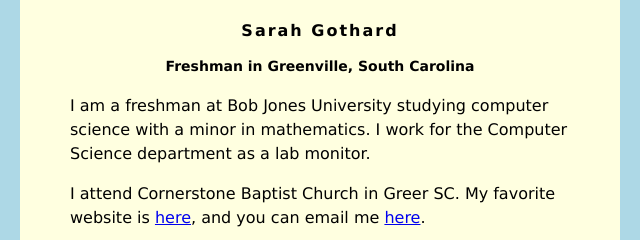
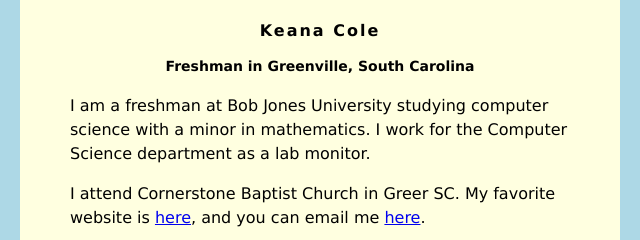
Before and after one commit to Keanacole/keanacole.github.io, a plain HTML site: page index.html in a window 1280 px wide. Shown: the top 240 px of the page, 320-960 px from the left. Drawn offline with Linux system fonts and the light colour scheme.

Commit message:
Update index.html

```diff
--- a/index.html
+++ b/index.html
@@ -30,7 +30,7 @@
 </head>
 <body>
     <div id="content">
-        <h1>Sarah Gothard</h1>
+        <h1>Keana Cole</h1>
         <h2>Freshman in Greenville, South Carolina</h2>
 
          <p>I am a freshman at Bob Jones University studying computer science with a minor in
```
